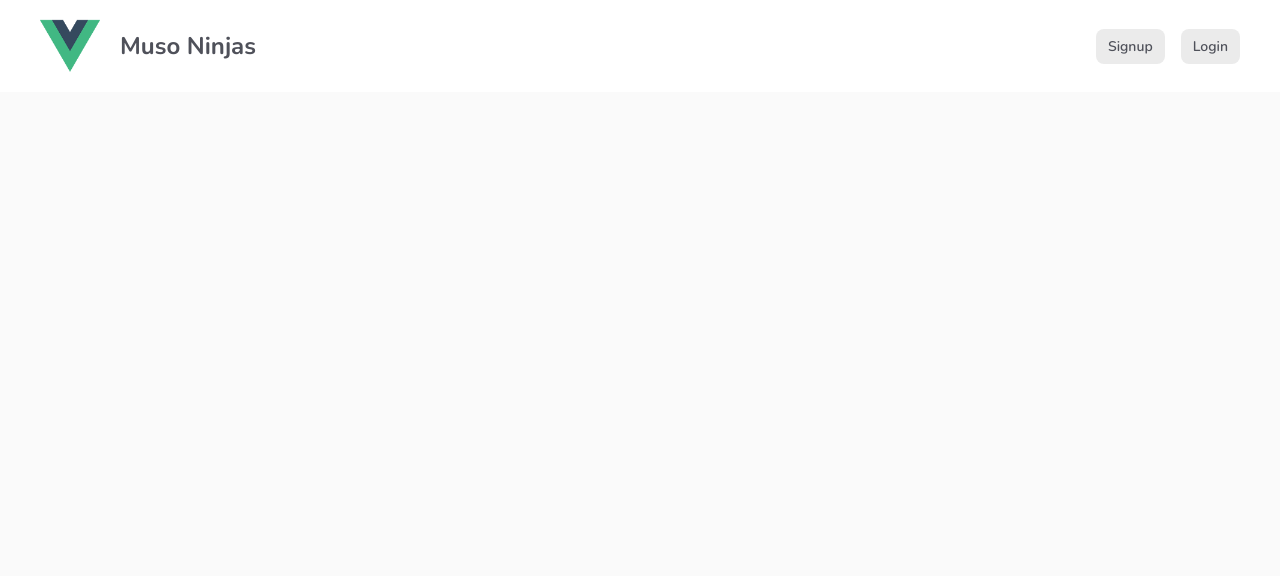
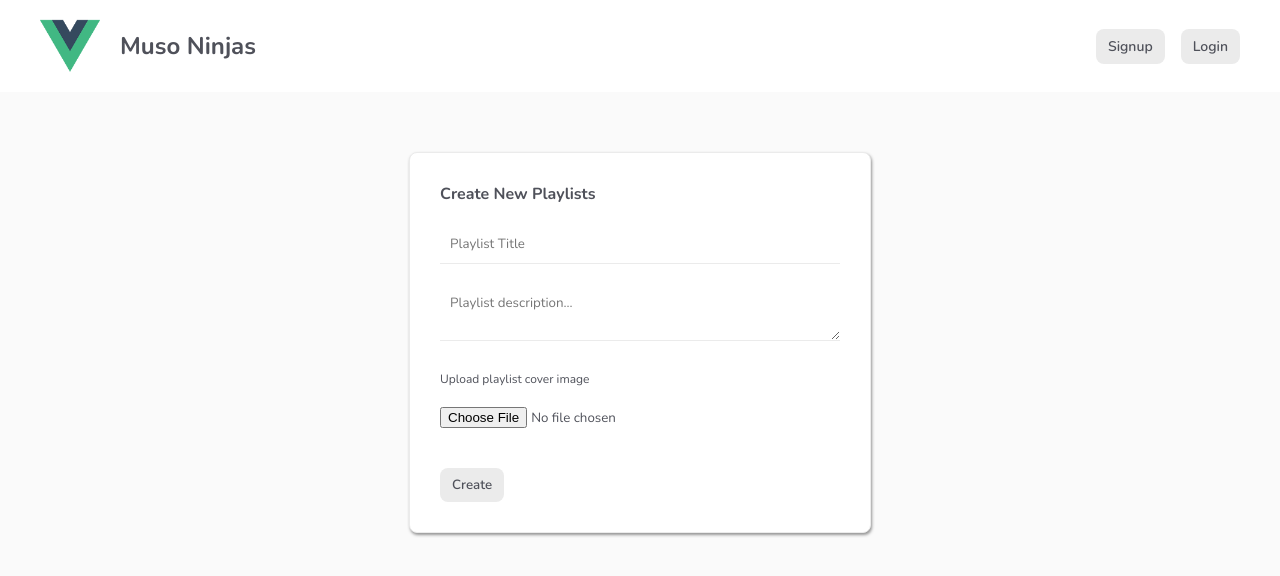
Before and after one commit to UF-code/muso-ninjas, a Vue app: page /playlists/create in a window 1280 px wide. Shown: the top 576 px of the page. Built offline with nearby package versions, Linux system fonts and the light colour scheme; no server answers.

Commit message:
create playlist component is created

```diff
--- a/src/router/index.js
+++ b/src/router/index.js
@@ -2,6 +2,7 @@ import { createRouter, createWebHistory } from 'vue-router'
 import Home from '../views/Home.vue'
 import Login from '../views/auth/Login.vue'
 import Signup from '../views/auth/Signup.vue'
+import CreatePlaylist from '../views/playlists/CreatePlaylist.vue'
 
 const routes = [
   {
@@ -19,6 +20,11 @@ const routes = [
     name: 'Signup',
     component: Signup,
   },
+  {
+    path: '/playlists/create',
+    name: 'CreatePlaylist',
+    component: CreatePlaylist,
+  },
 ]
 
 const router = createRouter({
--- /dev/null
+++ b/src/views/playlists/CreatePlaylist.vue
@@ -0,0 +1,49 @@
+<template>
+  <form @submit.prevent="handleSubmit">
+    <h4>Create New Playlists</h4>
+    <input type="text" required placeholder="Playlist Title" v-model="title" />
+    <textarea
+      required
+      placeholder="Playlist description..."
+      v-model="description"
+    ></textarea>
+    <!-- upload playlist image -->
+    <label>Upload playlist cover image</label>
+    <input type="file" />
+
+    <div class="error"></div>
+    <button>Create</button>
+  </form>
+</template>
+
+<script>
+import { ref } from 'vue'
+
+export default {
+  setup() {
+    const title = ref('')
+    const description = ref('')
+
+    const handleSubmit = () => {
+      console.log(title.value, description.value)
+    }
+
+    return { title, description, handleSubmit }
+  },
+}
+</script>
+
+<style>
+input[type='file'] {
+  border: 0;
+  padding: 0;
+}
+label {
+  font-size: 12px;
+  display: block;
+  margin-top: 30px;
+}
+button {
+  margin-top: 20px;
+}
+</style>
```
